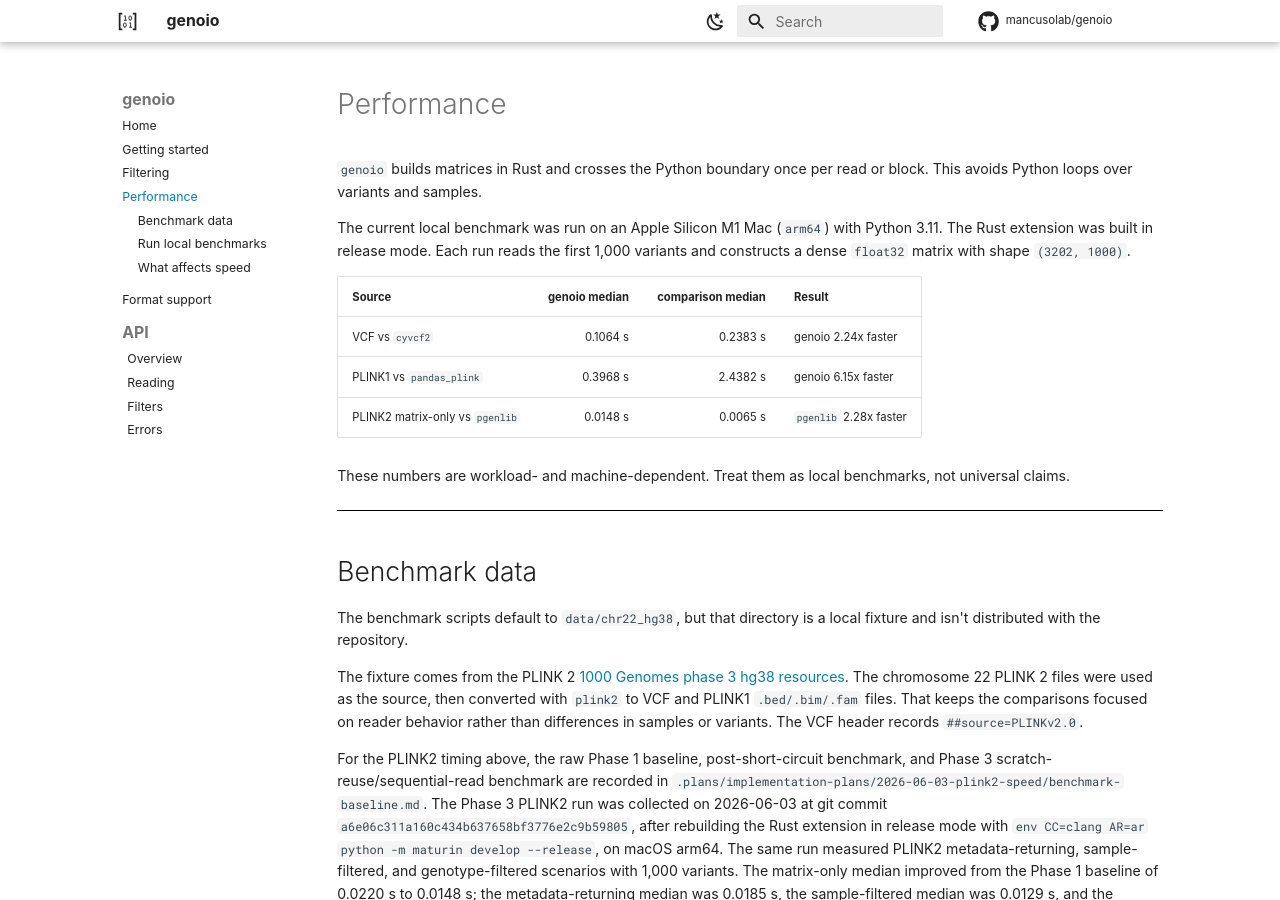
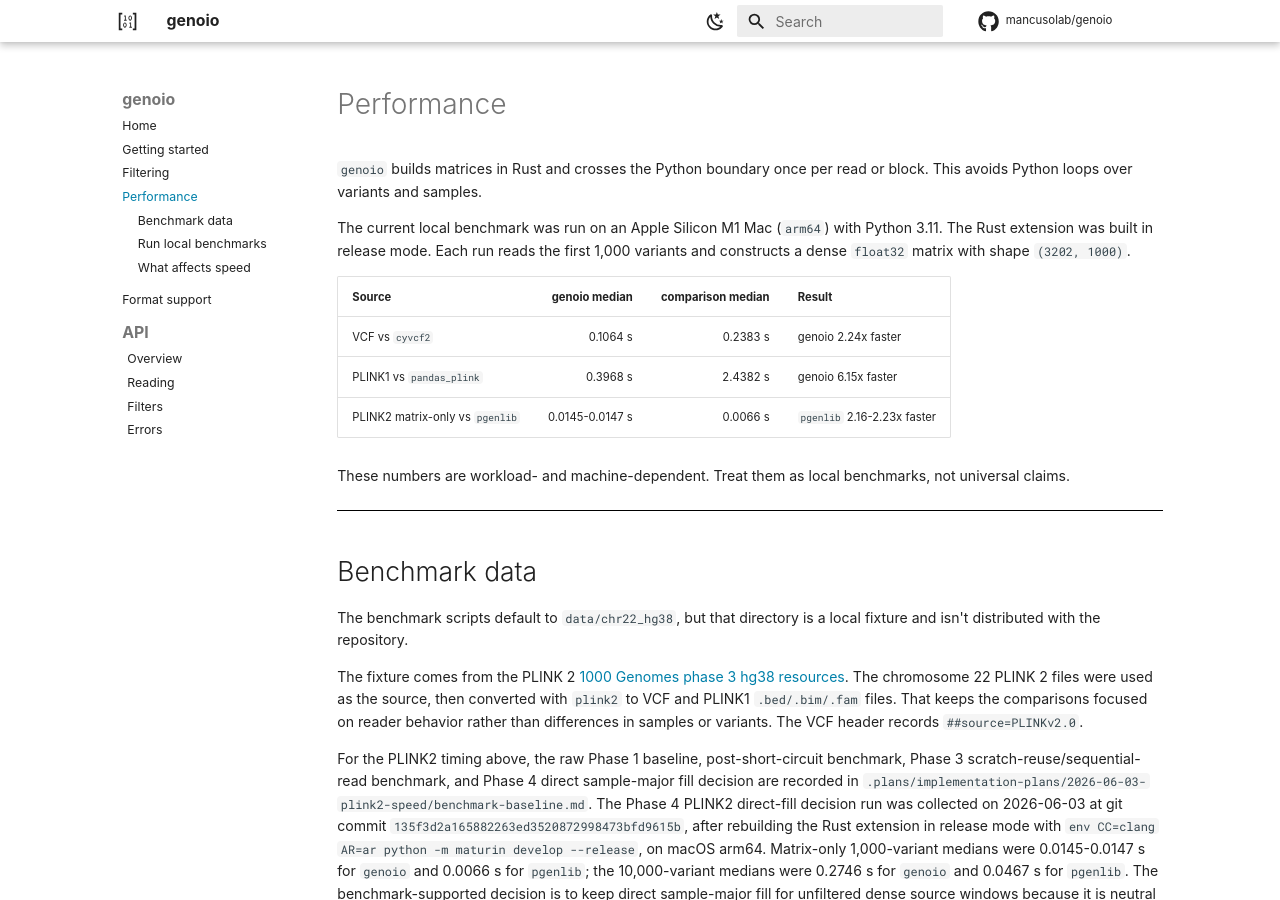
Before and after one commit to mancusolab/genoio, an MkDocs documentation site: the page built from docs/performance.md, in a window 1280 px wide and 900 px high. Built offline with MkDocs 1.6.1 and Material for MkDocs 9.7.7, drawn with Linux system fonts in a browser that asks for light colours; comment, search, counter and statistics services are not loaded; some of the changed text lies outside the part shown.

Commit message:
perf: finalize plink2 expanded matrix path

```diff
--- a/docs/performance.md
+++ b/docs/performance.md
@@ -12,7 +12,7 @@ first 1,000 variants and constructs a dense `float32` matrix with shape
 |---|---:|---:|---|
 | VCF vs `cyvcf2` | 0.1064 s | 0.2383 s | genoio 2.24x faster |
 | PLINK1 vs `pandas_plink` | 0.3968 s | 2.4382 s | genoio 6.15x faster |
-| PLINK2 matrix-only vs `pgenlib` | 0.0148 s | 0.0065 s | `pgenlib` 2.28x faster |
+| PLINK2 matrix-only vs `pgenlib` | 0.0145-0.0147 s | 0.0066 s | `pgenlib` 2.16-2.23x faster |
 
 These numbers are workload- and machine-dependent. Treat them as local
 benchmarks, not universal claims.
@@ -32,16 +32,20 @@ focused on reader behavior rather than differences in samples or variants. The
 VCF header records `##source=PLINKv2.0`.
 
 For the PLINK2 timing above, the raw Phase 1 baseline, post-short-circuit
-benchmark, and Phase 3 scratch-reuse/sequential-read benchmark are recorded in
+benchmark, Phase 3 scratch-reuse/sequential-read benchmark, and Phase 4 direct
+sample-major fill decision are recorded in
 `.plans/implementation-plans/2026-06-03-plink2-speed/benchmark-baseline.md`.
-The Phase 3 PLINK2 run was collected on 2026-06-03 at git commit
-`a6e06c311a160c434b637658bf3776e2c9b59805`, after rebuilding the Rust extension
-in release mode with `env CC=clang AR=ar python -m maturin develop --release`,
-on macOS arm64. The same run measured PLINK2 metadata-returning,
-sample-filtered, and genotype-filtered scenarios with 1,000 variants. The
-matrix-only median improved from the Phase 1 baseline of 0.0220 s to 0.0148 s;
-the metadata-returning median was 0.0185 s, the sample-filtered median was
-0.0129 s, and the genotype-filtered median was 13.2681 s.
+The Phase 4 PLINK2 direct-fill decision run was collected on 2026-06-03 at git
+commit `135f3d2a165882263ed3520872998473bfd9615b`, after rebuilding the Rust
+extension in release mode with
+`env CC=clang AR=ar python -m maturin develop --release`, on macOS arm64.
+Matrix-only 1,000-variant medians were 0.0145-0.0147 s for `genoio` and
+0.0066 s for `pgenlib`; the 10,000-variant medians were 0.2746 s for `genoio`
+and 0.0467 s for `pgenlib`. The benchmark-supported decision is to keep direct
+sample-major fill for unfiltered dense source windows because it is neutral to
+slightly faster than the Phase 3 baseline while removing the variant-major
+accumulation and transpose copy. The next PLINK2 optimization target remains
+packed batch transpose work because `pgenlib` is still materially faster.
 
 For the timings above, the VCF, PLINK1, and PLINK2 matrix-only comparisons
 produced the same matrix summary:
```
Also changed, not shown: 2 other files.
